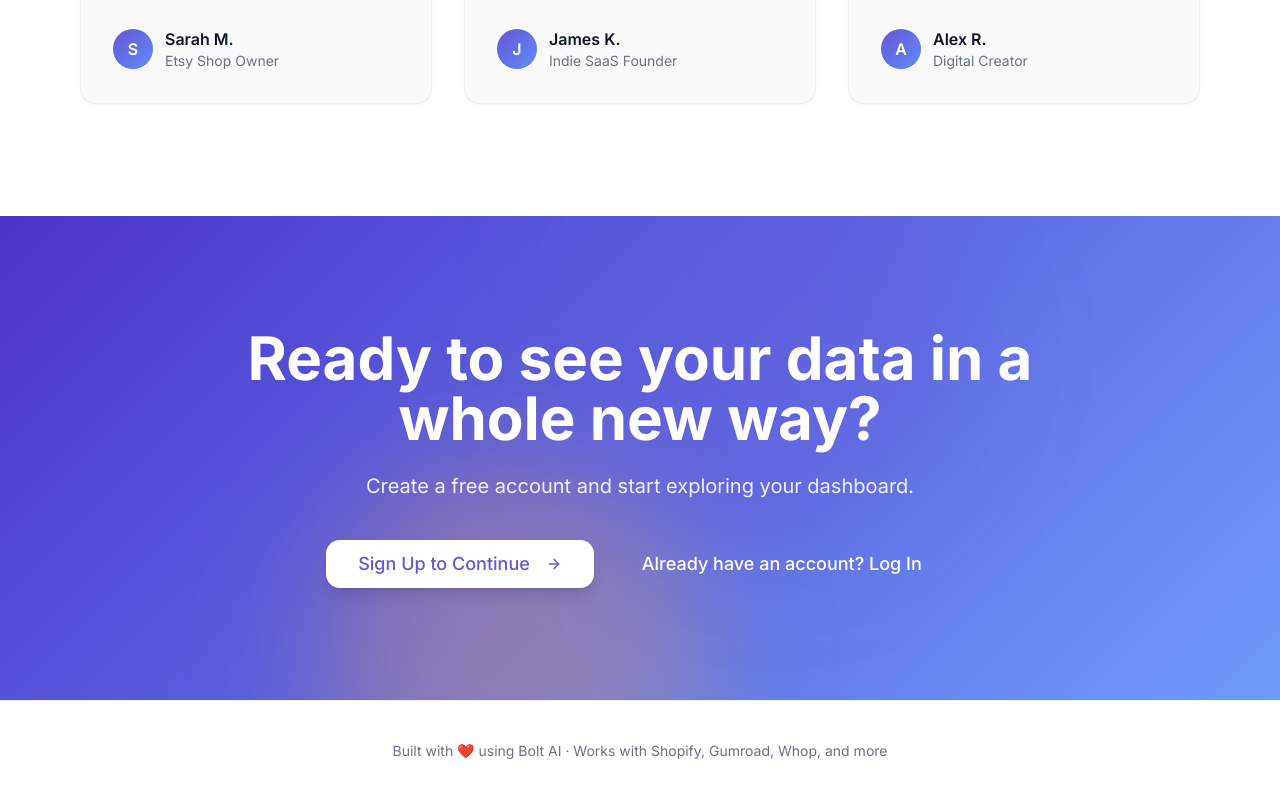
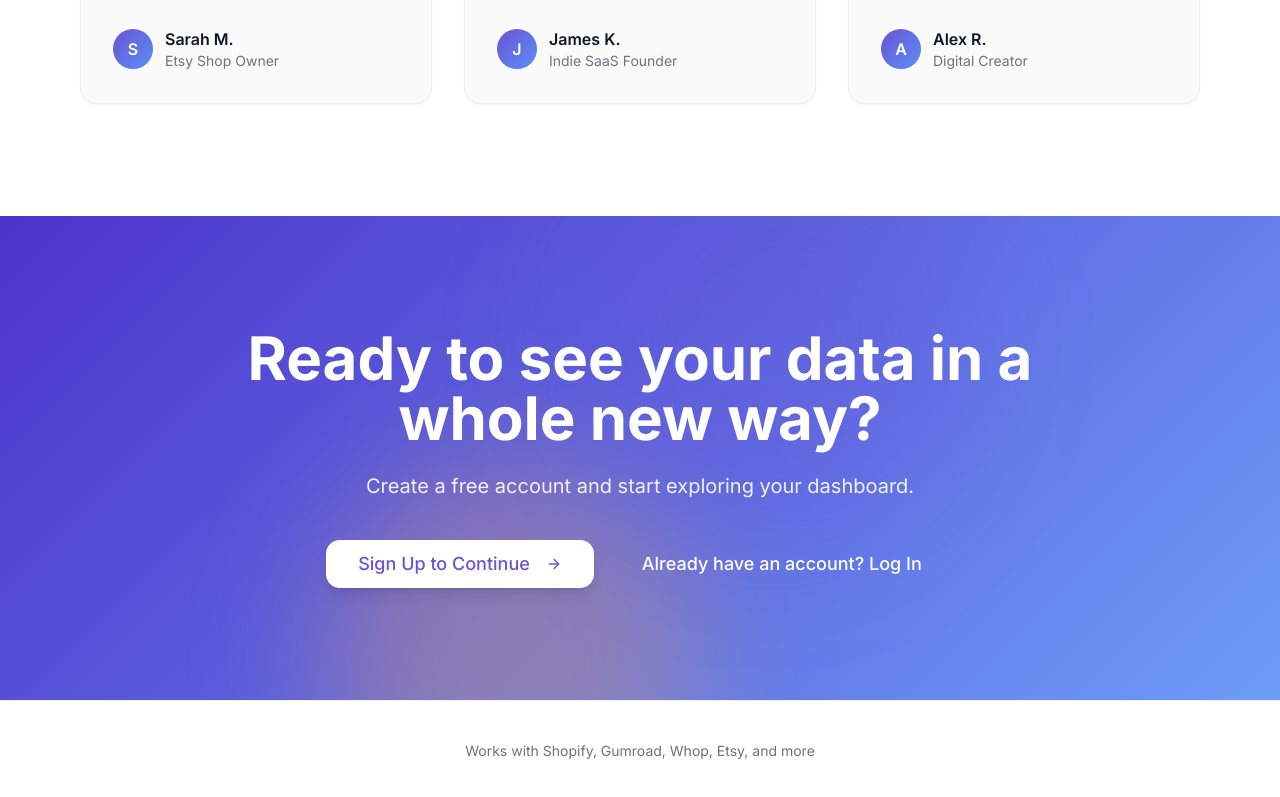
Before and after one commit to antoncmarais/TidyGuru, a React (Vite) app: page / in a window 1280 px wide. Shown: the part 3628-4425 px from the top of the page. Built offline with nearby package versions, Linux system fonts and the light colour scheme; the HTML template or start-up script is replaced by a standard one.

Commit message:
Fix footer and blank button

```diff
--- a/src/pages/Index.tsx
+++ b/src/pages/Index.tsx
@@ -175,7 +175,7 @@ const Index = () => {
             </div>
             <Button
               size="sm"
-              className="shadow-sm"
+              className="shadow-sm bg-primary text-primary-foreground hover:bg-primary/90"
             >
               Sign Up Free
             </Button>
@@ -200,7 +200,7 @@ const Index = () => {
         {/* Footer */}
         <footer className="py-10 text-center border-t border-border/50">
           <p className="text-sm text-muted-foreground">
-            Built with ❤️ using Bolt AI · Works with Shopify, Gumroad, Whop, and more
+            Works with Shopify, Gumroad, Whop, Etsy, and more
           </p>
         </footer>
       </div>
```
